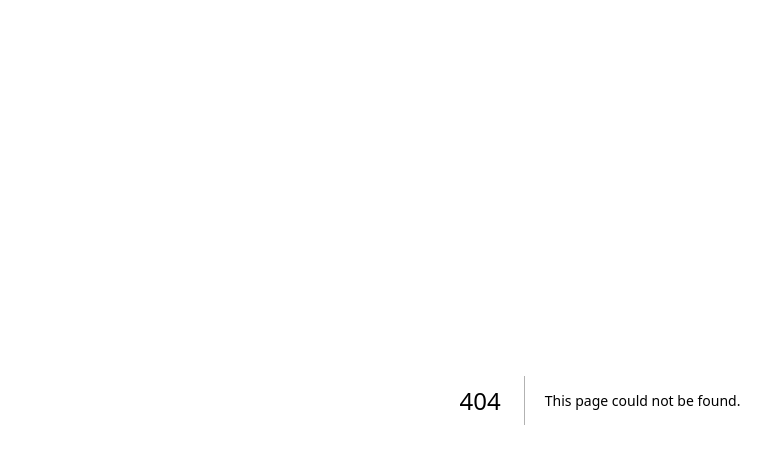
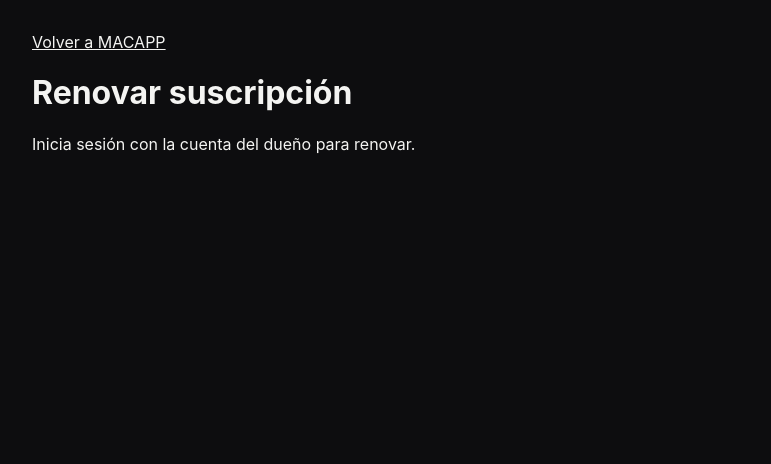
Before and after one commit to valentinopaltitas-creator/microapps-saas-etapa5, a Next.js app: page /pagos in a window 1280 px wide. Before the commit this address had no page. Shown: the top 464 px of the page, without its empty margins (40-811 px from the left). Built offline with nearby package versions, Linux system fonts and the light colour scheme; no server answers.

Commit message:
Sincronizar pagos en la aplicación

```diff
--- /dev/null
+++ b/src/app/pagos/Yape.tsx
@@ -0,0 +1,18 @@
+'use client';
+import Script from 'next/script';
+import {useState} from 'react';
+type YapeSDK={yape:(options:{otp:string;phoneNumber:string})=>{create:()=>Promise<{id:string}>}};
+declare global {interface Window {MercadoPago:new(key:string)=>YapeSDK}}
+export default function Yape({business,period,amount,publicKey}:{business:string;period:number;amount:number;publicKey:string}){
+ const [ready,setReady]=useState(false),[busy,setBusy]=useState(false),[message,setMessage]=useState('');
+ return <section><Script src="https://sdk.mercadopago.com/js/v2" onReady={()=>setReady(true)}/><h3>Pagar con Yape</h3><form onSubmit={async e=>{
+ e.preventDefault();if(busy)return;const form=e.currentTarget,d=new FormData(form);setBusy(true);setMessage('');
+ try{
+ const sdk=new window.MercadoPago(publicKey);
+ const token=await sdk.yape({otp:String(d.get('otp')),phoneNumber:String(d.get('phone'))}).create();
+ form.reset();
+ const r=await fetch('/api/pagos/yape',{method:'POST',headers:{'Content-Type':'application/json'},body:JSON.stringify({business,period,token:token.id})});
+ const result=await r.json();setMessage(result.message);
+ }catch{setMessage('No se pudo confirmar el pago. Revisa tu renovación antes de volver a intentar.')}finally{setBusy(false)}
+ }}><label>Celular asociado a Yape<input name="phone" inputMode="numeric" pattern="[0-9]{9}" maxLength={9} required autoComplete="tel"/></label><label>Código de aprobación de Yape<input name="otp" type="password" inputMode="numeric" pattern="[0-9]{6}" maxLength={6} required autoComplete="off"/></label><p>Genera el código en Yape y autoriza el pago de S/ {amount} por un mes.</p><button className="btn" disabled={!ready||busy}>{busy?'Procesando…':'Pagar S/ '+amount+' con Yape'}</button></form><p role="status">{message}</p></section>
+}
--- /dev/null
+++ b/src/app/pagos/page.tsx
@@ -0,0 +1,14 @@
+import {createServerClient} from '@supabase/ssr';
+import {cookies} from 'next/headers';
+import Link from 'next/link';
+import Yape from './Yape';
+
+export default async function Payments({searchParams}:{searchParams:Promise<{error?:string}>}){
+ const {error:checkoutError}=await searchParams;
+ const jar=await cookies();
+ const db=createServerClient(process.env.NEXT_PUBLIC_SUPABASE_URL!,process.env.NEXT_PUBLIC_SUPABASE_ANON_KEY!,{cookies:{getAll:()=>jar.getAll(),setAll:()=>{}}});
+ const {data,error}=await db.rpc('renewal_options');
+ const ready=Boolean(process.env.MP_ACCESS_TOKEN&&process.env.MP_WEBHOOK_SECRET&&process.env.SUPABASE_SERVICE_ROLE_KEY&&process.env.MP_COLLECTOR_ID);
+ const publicKey=process.env.NEXT_PUBLIC_MP_PUBLIC_KEY||'APP_USR-0d61b43e-5dc3-4526-805c-4771f69c118b';
+ return <main className="shell"><Link href="/">Volver a MACAPP</Link><h1>Renovar suscripción</h1>{checkoutError&&<p role="alert">{checkoutError==='credencial'?'Mercado Pago rechazó la autorización de la cuenta vendedora.':'Mercado Pago no pudo crear el pago. Inténtalo de nuevo.'}</p>}{error?<p>Inicia sesión con la cuenta del dueño para renovar.</p>:data?.length?data.map((s:{business_id:string;name:string;period:number;amount:number})=><section className="card" key={s.business_id}><h2>{s.name}</h2><p>Mes pagado {s.period} · S/ {s.amount}</p><p>Pago por un mes de acceso.</p><form action="/api/pagos" method="post"><input type="hidden" name="business" value={s.business_id}/><input type="hidden" name="period" value={s.period}/><button className="btn" disabled={!ready}>Pagar con Mercado Pago</button></form>{ready&&<Yape business={s.business_id} period={s.period} amount={s.amount} publicKey={publicKey}/>}{!ready&&<p>Pago en línea pendiente de activación. Puedes renovar con el administrador.</p>}</section>):<p>Solo el dueño de una barbería puede renovar su suscripción.</p>}</main>;
+}
```
